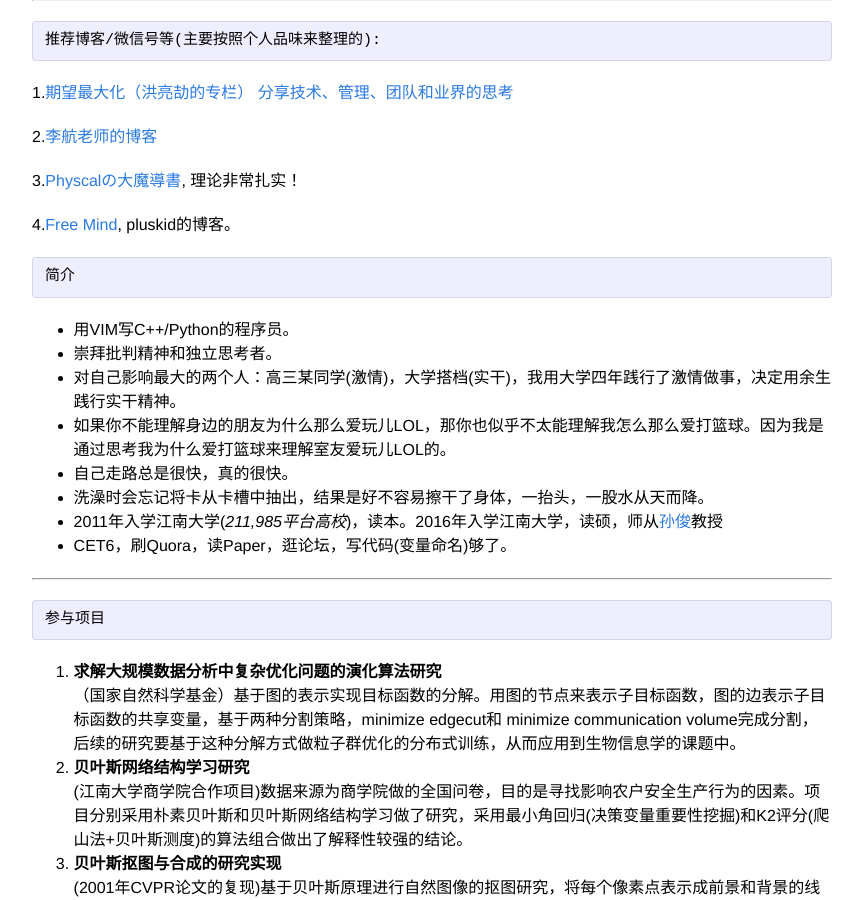
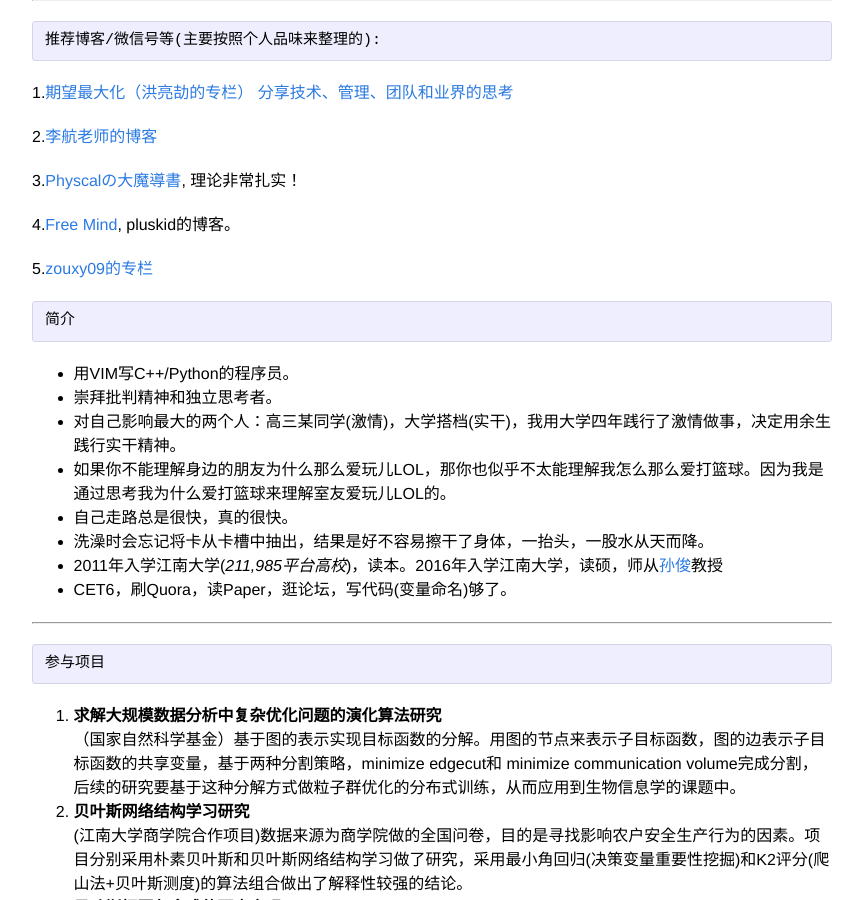
Before and after one commit to zhpmatrix/zhpmatrix.github.io, a Jekyll site: the page built from about.md, in a window 1280 px wide and 900 px high, scrolled down 345 px. Shown: the whole window, without its empty margins (208-1071 px from the left). Built offline with Jekyll 4.4.1, drawn with Linux system fonts in a browser that asks for light colours; comment, search, counter and statistics services are not loaded.

Commit message:
add about.md

```diff
--- a/about.md
+++ b/about.md
@@ -24,6 +24,7 @@ permalink: /about/
 
 4.[Free Mind](http://freemind.pluskid.org/), pluskid的博客。
 
+5.[zouxy09的专栏](http://blog.csdn.net/zouxy09)
 
     简介
 
```
